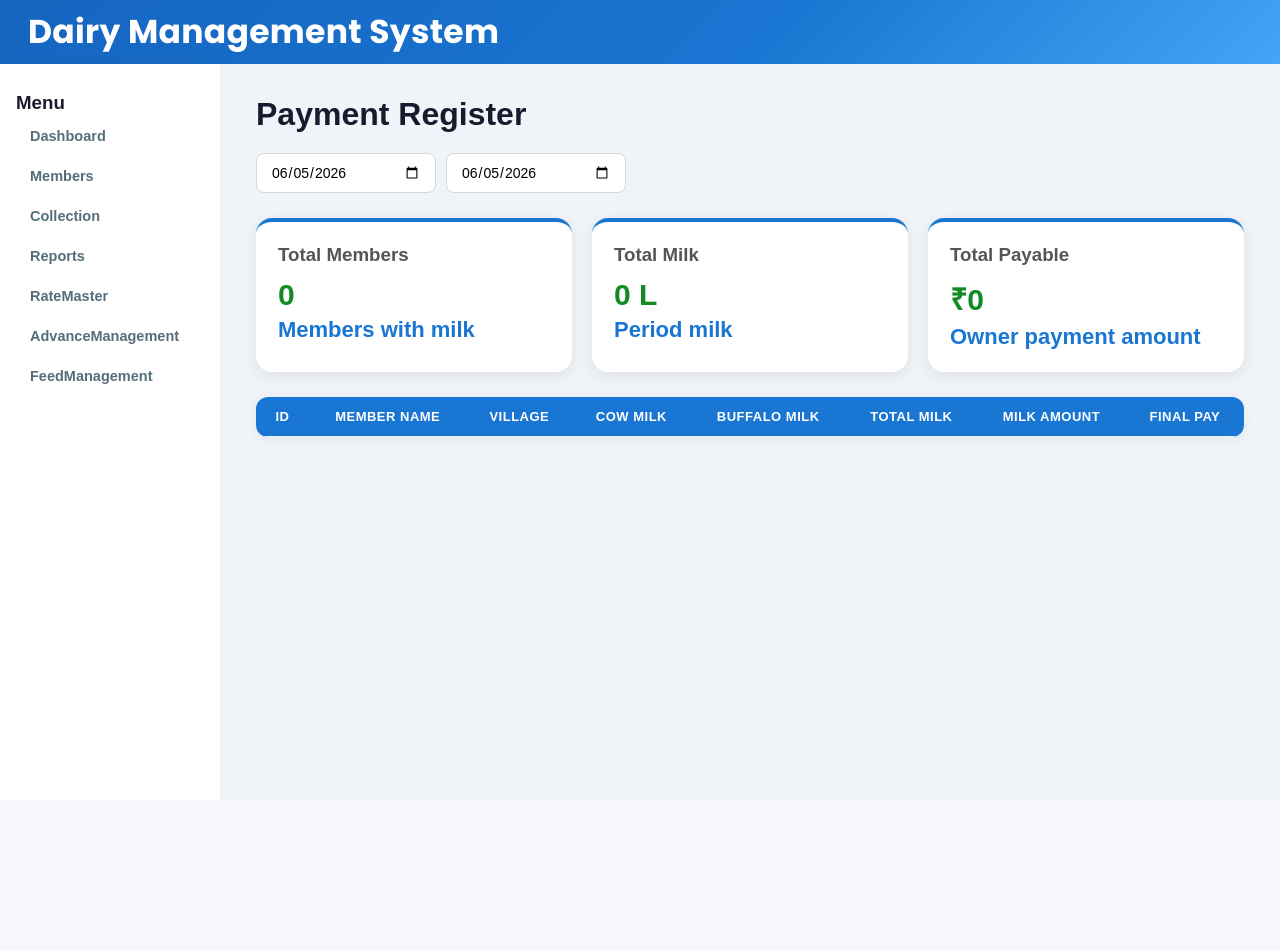
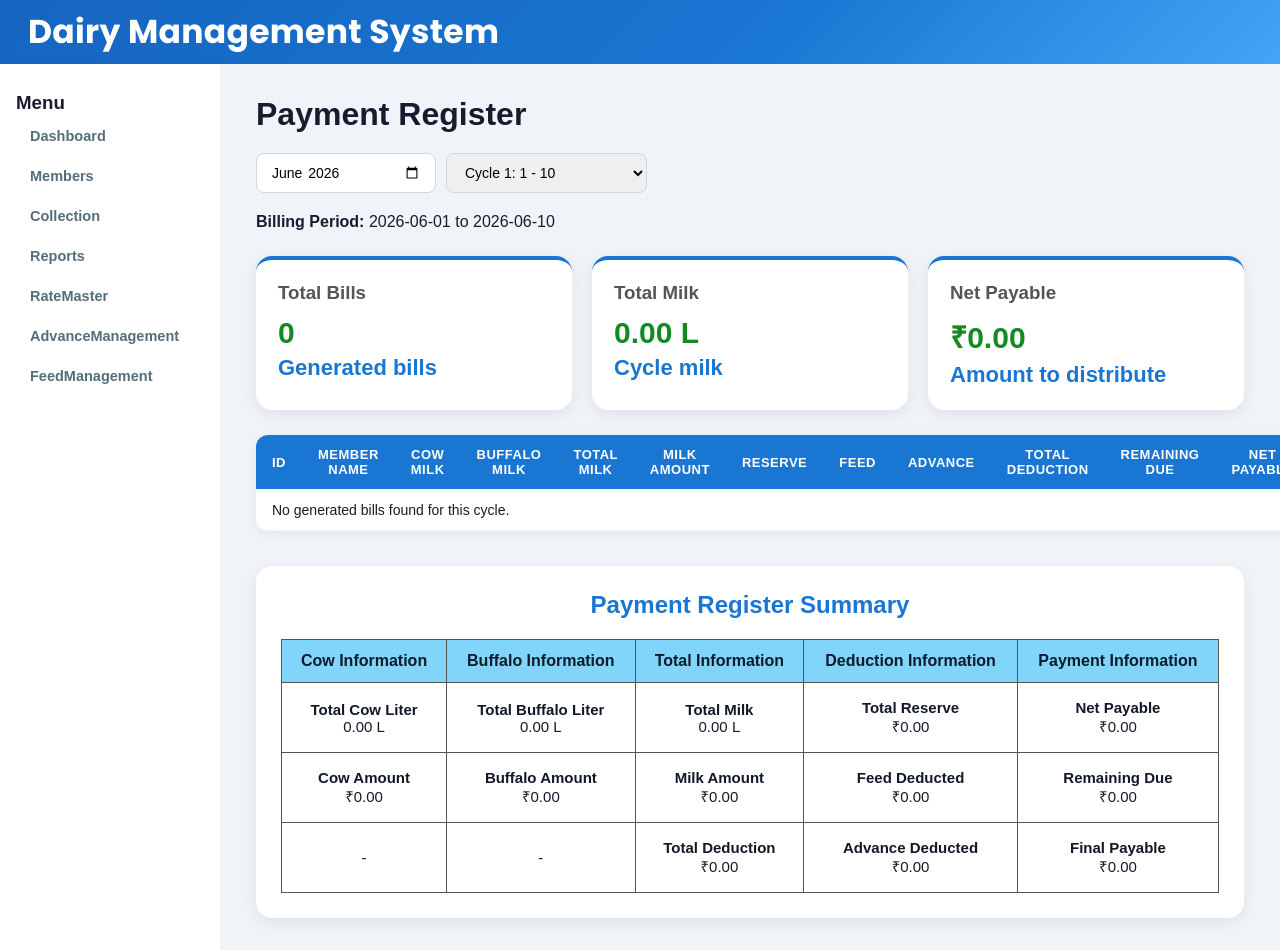
Before and after one commit to pranavgouraje-alt/dairy-management-system, a React app in the folder frontend/: page /payment-register in a window 1280 px wide. Before the commit the page ends 800 px from the top, so only its background shows below. Built offline with nearby package versions, Linux system fonts and the light colour scheme; the HTML template or start-up script is replaced by a standard one.

Commit message:
Added the Feed and Advance information in Payment register

```diff
--- a/frontend/src/pages/PaymentRegister.jsx
+++ b/frontend/src/pages/PaymentRegister.jsx
@@ -1,105 +1,137 @@
 import { useState, useEffect } from "react";
 import MainLayout from "../layouts/MainLayout";
+import { formatAmount } from "../utils/amountUtils";
 
 function PaymentRegister() {
-  const [members, setMembers] = useState([]);
-  const [collections, setCollections] = useState([]);
+  const [billRecords, setBillRecords] = useState([]);
 
-  const [fromDate, setFromDate] = useState(
-    new Date().toISOString().split("T")[0]
+  const [billMonth, setBillMonth] = useState(
+    new Date().toISOString().slice(0, 7)
   );
 
-  const [toDate, setToDate] = useState(
-    new Date().toISOString().split("T")[0]
-  );
+  const [billCycle, setBillCycle] = useState("1");
 
   useEffect(() => {
-    const savedMembers = localStorage.getItem("members");
-    const savedCollections = localStorage.getItem("collections");
+    const savedBills =
+      localStorage.getItem("billRecords");
 
-    if (savedMembers) {
-      setMembers(JSON.parse(savedMembers));
-    }
-
-    if (savedCollections) {
-      setCollections(JSON.parse(savedCollections));
+    if (savedBills) {
+      setBillRecords(JSON.parse(savedBills));
     }
   }, []);
 
-  const periodCollections = collections.filter(
-    (collection) =>
-      collection.collectionDate >= fromDate &&
-      collection.collectionDate <= toDate
-  );
+  function getBillingDates(month, cycle) {
+    const [year, monthNumber] = month.split("-");
 
-  const paymentRows = members.map((member) => {
-    const memberCollections = periodCollections.filter(
-      (collection) =>
-        collection.memberId === member.memberId
+    let fromDay = "01";
+    let toDay = "10";
+
+    if (cycle === "2") {
+      fromDay = "11";
+      toDay = "20";
+    }
+
+    if (cycle === "3") {
+      fromDay = "21";
+
+      const lastDay = new Date(
+        Number(year),
+        Number(monthNumber),
+        0
+      ).getDate();
+
+      toDay = String(lastDay).padStart(2, "0");
+    }
+
+    return {
+      fromDate: `${year}-${monthNumber}-${fromDay}`,
+      toDate: `${year}-${monthNumber}-${toDay}`,
+    };
+  }
+
+  const billingDates =
+    getBillingDates(billMonth, billCycle);
+
+  const fromDate = billingDates.fromDate;
+  const toDate = billingDates.toDate;
+
+  const paymentRows =
+    billRecords.filter(
+      (bill) =>
+        bill.billMonth === billMonth &&
+        bill.billCycle === billCycle
     );
 
-    const cowMilk = memberCollections
-      .filter(
-        (collection) =>
-          collection.milkType === "Cow"
-      )
-      .reduce(
-        (total, collection) =>
-          total + Number(collection.quantity),
-        0
-      );
+  const totalMembers =
+    paymentRows.length;
 
-    const buffaloMilk = memberCollections
-      .filter(
-        (collection) =>
-          collection.milkType === "Buffalo"
-      )
-      .reduce(
-        (total, collection) =>
-          total + Number(collection.quantity),
-        0
-      );
+  const totalCowMilk =
+    paymentRows.reduce(
+      (total, bill) =>
+        total + Number(bill.cowMilk || 0),
+      0
+    );
 
-    const totalMilk =
-      cowMilk + buffaloMilk;
-
-    const milkAmount =
-      memberCollections.reduce(
-        (total, collection) =>
-          total + Number(collection.amount),
-        0
-      );
-
-    const finalPay = milkAmount;
-
-    return {
-      memberId: member.memberId,
-      name: member.name,
-      village: member.village,
-      cowMilk,
-      buffaloMilk,
-      totalMilk,
-      milkAmount,
-      finalPay,
-    };
-  });
-
-  const payableRows =
-    paymentRows.filter(
-      (row) => row.totalMilk > 0
+  const totalBuffaloMilk =
+    paymentRows.reduce(
+      (total, bill) =>
+        total + Number(bill.buffaloMilk || 0),
+      0
     );
 
   const totalMilk =
-    payableRows.reduce(
-      (total, row) =>
-        total + row.totalMilk,
+    paymentRows.reduce(
+      (total, bill) =>
+        total + Number(bill.totalMilk || 0),
       0
     );
 
-  const totalAmount =
-    payableRows.reduce(
-      (total, row) =>
-        total + row.finalPay,
+  const totalMilkAmount =
+    paymentRows.reduce(
+      (total, bill) =>
+        total + Number(bill.milkAmount || 0),
+      0
+    );
+
+  const totalReserve =
+    paymentRows.reduce(
+      (total, bill) =>
+        total + Number(bill.reserveAmount || 0),
+      0
+    );
+
+  const totalFeed =
+    paymentRows.reduce(
+      (total, bill) =>
+        total + Number(bill.feedDeducted || 0),
+      0
+    );
+
+  const totalAdvance =
+    paymentRows.reduce(
+      (total, bill) =>
+        total + Number(bill.advanceDeducted || 0),
+      0
+    );
+
+  const totalDeduction =
+    paymentRows.reduce(
+      (total, bill) =>
+        total + Number(bill.totalDeduction || 0),
+      0
+    );
+
+  const totalRemainingDue =
+    paymentRows.reduce(
+      (total, bill) =>
+        total + Number(bill.remainingDue || 0),
+      0
+    );
+
+  const totalNetPayable =
+    paymentRows.reduce(
+      (total, bill) =>
+        total + Number(bill.netPayable || 0),
       0
     );
 
@@ -109,39 +141,55 @@ function PaymentRegister() {
 
       <div className="collection-form">
         <input
-          type="date"
-          value={fromDate}
+          type="month"
+          value={billMonth}
           onChange={(e) =>
-            setFromDate(e.target.value)
+            setBillMonth(e.target.value)
           }
         />
 
-        <input
-          type="date"
-          value={toDate}
+        <select
+          value={billCycle}
           onChange={(e) =>
-            setToDate(e.target.value)
+            setBillCycle(e.target.value)
           }
-        />
+        >
+          <option value="1">
+            Cycle 1: 1 - 10
+          </option>
+
+          <option value="2">
+            Cycle 2: 11 - 20
+          </option>
+
+          <option value="3">
+            Cycle 3: 21 - End Month
+          </option>
+        </select>
       </div>
+
+      <p>
+        <strong>Billing Period:</strong>{" "}
+        {fromDate} to {toDate}
+      </p>
 
       <div className="session-summary-grid">
         <div className="session-summary-card">
-          <h3>Total Members</h3>
-          <h2>{payableRows.length}</h2>
-          <p>Members with milk</p>
+          <h3>Total Bills</h3>
+          <h2>{totalMembers}</h2>
+          <p>Generated bills</p>
         </div>
 
         <div className="session-summary-card">
           <h3>Total Milk</h3>
-          <h2>{totalMilk} L</h2>
-          <p>Period milk</p>
+          <h2>{formatAmount(totalMilk)} L</h2>
+          <p>Cycle milk</p>
         </div>
 
         <div className="session-summary-card">
-          <h3>Total Payable</h3>
-          <h2>₹{totalAmount}</h2>
-          <p>Owner payment amount</p>
+          <h3>Net Payable</h3>
+          <h2>₹{formatAmount(totalNetPayable)}</h2>
+          <p>Amount to distribute</p>
         </div>
       </div>
 
@@ -150,30 +198,197 @@ function PaymentRegister() {
           <tr>
             <th>ID</th>
             <th>Member Name</th>
-            <th>Village</th>
             <th>Cow Milk</th>
             <th>Buffalo Milk</th>
             <th>Total Milk</th>
             <th>Milk Amount</th>
-            <th>Final Pay</th>
+            <th>Reserve</th>
+            <th>Feed</th>
+            <th>Advance</th>
+            <th>Total Deduction</th>
+            <th>Remaining Due</th>
+            <th>Net Payable</th>
           </tr>
         </thead>
 
         <tbody>
-          {payableRows.map((row) => (
-            <tr key={row.memberId}>
-              <td>{row.memberId}</td>
-              <td>{row.name}</td>
-              <td>{row.village}</td>
-              <td>{row.cowMilk} L</td>
-              <td>{row.buffaloMilk} L</td>
-              <td>{row.totalMilk} L</td>
-              <td>₹{row.milkAmount}</td>
-              <td>₹{row.finalPay}</td>
+          {paymentRows.length === 0 ? (
+            <tr>
+              <td colSpan="12">
+                No generated bills found for this cycle.
+              </td>
             </tr>
-          ))}
+          ) : (
+            paymentRows.map((bill) => (
+              <tr key={bill.billId}>
+                <td>{bill.memberId}</td>
+
+                <td>{bill.memberName}</td>
+
+                <td>
+                  {formatAmount(bill.cowMilk)} L
+                </td>
+
+                <td>
+                  {formatAmount(bill.buffaloMilk)} L
+                </td>
+
+                <td>
+                  {formatAmount(bill.totalMilk)} L
+                </td>
+
+                <td>
+                  ₹{formatAmount(bill.milkAmount)}
+                </td>
+
+                <td>
+                  ₹{formatAmount(bill.reserveAmount)}
+                </td>
+
+                <td>
+                  ₹{formatAmount(bill.feedDeducted)}
+                </td>
+
+                <td>
+                  ₹{formatAmount(bill.advanceDeducted)}
+                </td>
+
+                <td>
+                  ₹{formatAmount(bill.totalDeduction)}
+                </td>
+
+                <td>
+                  ₹{formatAmount(bill.remainingDue)}
+                </td>
+
+                <td>
+                  ₹{formatAmount(bill.netPayable)}
+                </td>
+              </tr>
+            ))
+          )}
         </tbody>
       </table>
+
+      <div className="payment-summary-section">
+        <h2>Payment Register Summary</h2>
+
+        <table className="payment-summary-table">
+          <thead>
+            <tr>
+              <th>Cow Information</th>
+              <th>Buffalo Information</th>
+              <th>Total Information</th>
+              <th>Deduction Information</th>
+              <th>Payment Information</th>
+            </tr>
+          </thead>
+
+          <tbody>
+            <tr>
+              <td>
+                <strong>Total Cow Liter</strong>
+                <br />
+                {formatAmount(totalCowMilk)} L
+              </td>
+
+              <td>
+                <strong>Total Buffalo Liter</strong>
+                <br />
+                {formatAmount(totalBuffaloMilk)} L
+              </td>
+
+              <td>
+                <strong>Total Milk</strong>
+                <br />
+                {formatAmount(totalMilk)} L
+              </td>
+
+              <td>
+                <strong>Total Reserve</strong>
+                <br />
+                ₹{formatAmount(totalReserve)}
+              </td>
+
+              <td>
+                <strong>Net Payable</strong>
+                <br />
+                ₹{formatAmount(totalNetPayable)}
+              </td>
+            </tr>
+
+            <tr>
+              <td>
+                <strong>Cow Amount</strong>
+                <br />
+                ₹{formatAmount(
+                  totalMilkAmount -
+                    paymentRows.reduce(
+                      (total, bill) =>
+                        total +
+                        Number(bill.buffaloAmount || 0),
+                      0
+                    )
+                )}
+              </td>
+
+              <td>
+                <strong>Buffalo Amount</strong>
+                <br />
+                ₹{formatAmount(
+                  paymentRows.reduce(
+                    (total, bill) =>
+                      total +
+                      Number(bill.buffaloAmount || 0),
+                    0
+                  )
+                )}
+              </td>
+
+              <td>
+                <strong>Milk Amount</strong>
+                <br />
+                ₹{formatAmount(totalMilkAmount)}
+              </td>
+
+              <td>
+                <strong>Feed Deducted</strong>
+                <br />
+                ₹{formatAmount(totalFeed)}
+              </td>
+
+              <td>
+                <strong>Remaining Due</strong>
+                <br />
+                ₹{formatAmount(totalRemainingDue)}
+              </td>
+            </tr>
+
+            <tr>
+              <td>-</td>
+              <td>-</td>
+
+              <td>
+                <strong>Total Deduction</strong>
+                <br />
+                ₹{formatAmount(totalDeduction)}
+              </td>
+
+              <td>
+                <strong>Advance Deducted</strong>
+                <br />
+                ₹{formatAmount(totalAdvance)}
+              </td>
+
+              <td>
+                <strong>Final Payable</strong>
+                <br />
+                ₹{formatAmount(totalNetPayable)}
+              </td>
+            </tr>
+          </tbody>
+        </table>
+      </div>
     </MainLayout>
   );
 }
--- a/frontend/src/styles/Layout.css
+++ b/frontend/src/styles/Layout.css
@@ -874,3 +874,41 @@ body {
 .generate-bill-btn:hover {
   background: #1b5e20;
 }
+
+.payment-summary-section {
+  margin-top: 35px;
+  background: white;
+  padding: 25px;
+  border-radius: 16px;
+  box-shadow: 0 4px 15px rgba(0,0,0,0.08);
+}
+
+.payment-summary-section h2 {
+  text-align: center;
+  color: #1976d2;
+  margin-bottom: 20px;
+}
+
+.payment-summary-table {
+  width: 100%;
+  border-collapse: collapse;
+}
+
+.payment-summary-table th {
+  background: #81d4fa;
+  color: #0d1b2a;
+  padding: 12px;
+  border: 1px solid #555;
+  font-size: 16px;
+}
+
+.payment-summary-table td {
+  border: 1px solid #555;
+  padding: 16px;
+  text-align: center;
+  font-size: 15px;
+}
+
+.payment-summary-table strong {
+  color: #111827;
+}
```
